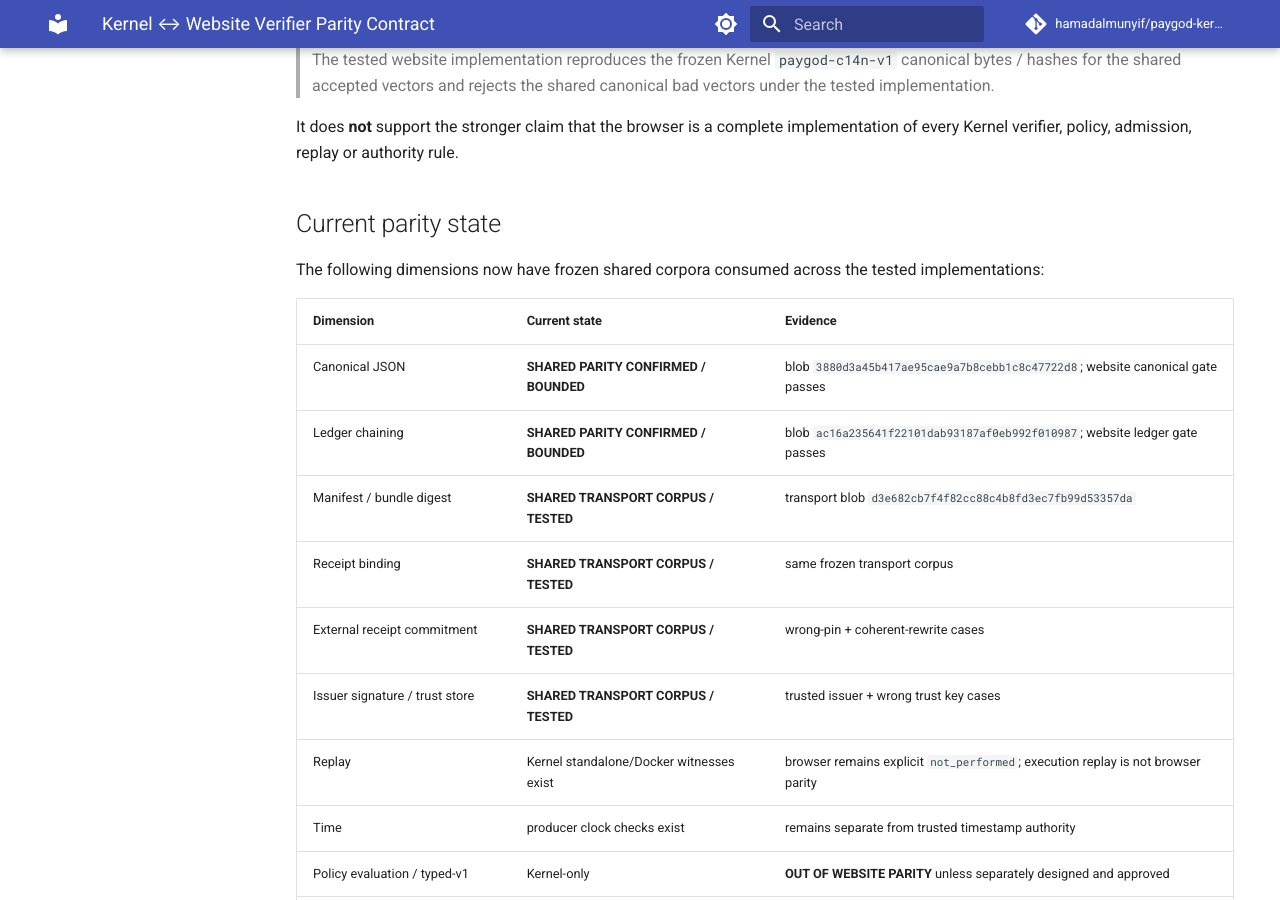
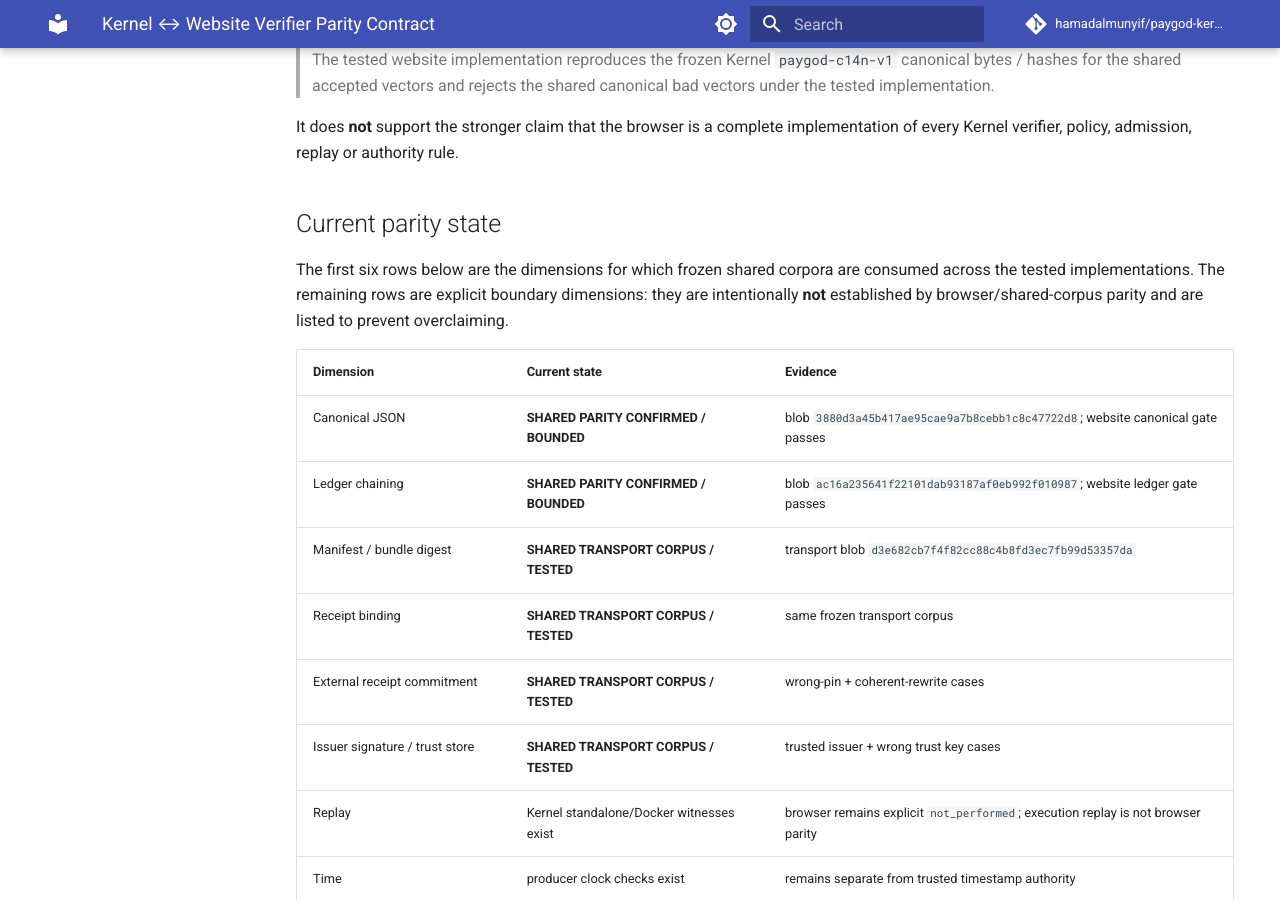
Before and after one commit to hamadalmunyif/paygod-kernel-mvp, an MkDocs documentation site: the page built from docs/WEB_VERIFIER_PARITY_CONTRACT.md, in a window 1280 px wide and 900 px high, scrolled down 1948 px. Built offline with MkDocs 1.6.1 and Material for MkDocs 9.7.7, drawn with Linux system fonts in a browser that asks for light colours; comment, search, counter and statistics services are not loaded.

Commit message:
docs(parity): separate shared-corpus evidence from boundary dimensions

```diff
--- a/docs/WEB_VERIFIER_PARITY_CONTRACT.md
+++ b/docs/WEB_VERIFIER_PARITY_CONTRACT.md
@@ -60,7 +60,7 @@ It does **not** support the stronger claim that the browser is a complete implem
 
 ## Current parity state
 
-The following dimensions now have frozen shared corpora consumed across the tested implementations:
+The first six rows below are the dimensions for which frozen shared corpora are consumed across the tested implementations. The remaining rows are explicit boundary dimensions: they are intentionally **not** established by browser/shared-corpus parity and are listed to prevent overclaiming.
 
 | Dimension | Current state | Evidence |
 | --- | --- | --- |
```
